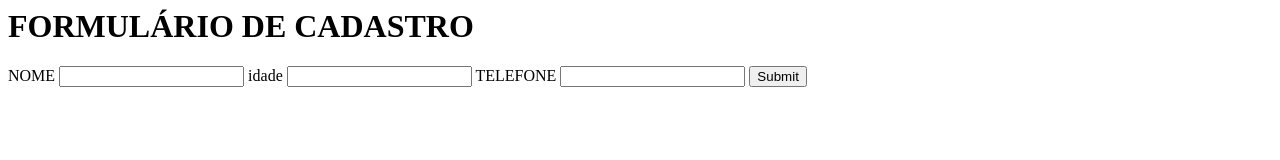
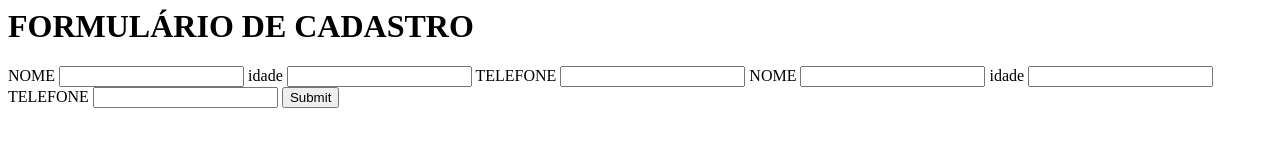
Before and after one commit to raylan9/formulario, a plain HTML site: page index.html in a window 1280 px wide. Drawn offline with Linux system fonts and the light colour scheme.

Commit message:
Update index.html

```diff
--- a/index.html
+++ b/index.html
@@ -19,9 +19,19 @@
                 <label for="telefone">TELEFONE</label>
                 <input type="text" id="TELEFONE">
 
+
+                    <label for="nome">NOME</label>
+                <input type="text" id="nome">
+
+                <label for="idade">idade</label>
+                <input type="text" id="idade">
+
+                <label for="telefone">TELEFONE</label>
+                <input type="text" id="TELEFONE">
                  <input type="submit">
                 </form>
         </main>
+        <label for=´´
 
     <body>
 
```
